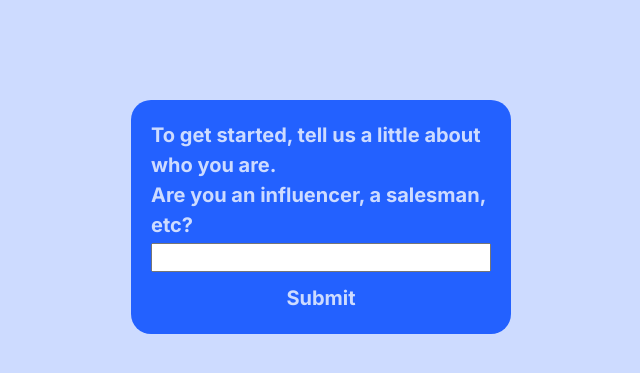
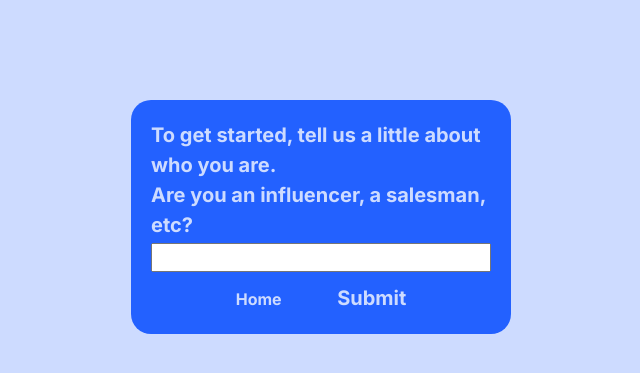
Before and after one commit to Satwik290896/GPT3-Find-Hashtags, a Flask app: page / in a window 1280 px wide. Shown: the top 373 px of the page, without its empty margins (319-959 px from the left). Run offline with Flask 2, Linux system fonts and the light colour scheme; some libraries are stand-ins or nearby versions.

Commit message:
Back, Home

```diff
--- a/server.py
+++ b/server.py
@@ -5,7 +5,7 @@ import config
 
 # load any file in .env
 openai.api_key = config.api_key
-
+print("HEllo ", config.api_key)
 
 app = Flask(__name__)
 
--- a/static/index.js
+++ b/static/index.js
@@ -17,7 +17,16 @@ let hashtagsArr;
 const renderContent = async (userInput) => {
   $(".description").html(descriptions[currDescIdx]);
 
-  if (currDescIdx === 2) {
+  if(currDescIdx == 0) {
+    $("#back").addClass("d-none");
+    $("#home").removeClass("d-none");
+  }
+  else if (currDescIdx == 1) {
+    $("#back").removeClass("d-none");
+    $("#home").addClass("d-none");
+
+  }
+  else if (currDescIdx == 2) {
     $.ajax({
       type: "POST",
       url: "inputs",
@@ -33,7 +42,10 @@ const renderContent = async (userInput) => {
         console.log(error);
       },
     });
-  } else if (currDescIdx === 3) {
+  } else if (currDescIdx == 3) {
+    $("#back").addClass("d-none");
+    $("#home").removeClass("d-none");
+    $("#tab").addClass("d-none");
     $("#regenerate").removeClass("d-none");
     $(".selection").append("Select a caption by entering a number from 1-5.");
 
@@ -56,11 +68,12 @@ const renderContent = async (userInput) => {
         console.log(error);
       },
     });
-  } else if (currDescIdx === 4) {
+  } else if (currDescIdx == 4) {
     $(".choices").empty();
     hashtagsArr.forEach((hashtag) => {
       $(".choices").append(hashtag);
     });
+    $("#submit-btn").addClass("d-none");
   }
 };
 
@@ -124,10 +137,32 @@ const handleRegenerate = () => {
   });
 };
 
+const handleback = () => {
+  $("#back").on("click", () => {
+    if (currDescIdx == 1 || currDescIdx == 2) {
+      currDescIdx = currDescIdx - 1;
+      renderContent();
+    }
+  });
+};
+
+const handlehome = () => {
+  $("#back").on("click", () => {
+    if (currDescIdx == 0 || currDescIdx > 2) {
+      currDescIdx = 0;
+      renderContent();
+    }
+  });
+};
+
 $(document).ready(() => {
   renderContent();
 
   handleSubmit();
 
   handleRegenerate();
+
+  handleback();
+
+  handlehome();
 });
--- a/static/main.css
+++ b/static/main.css
@@ -25,6 +25,24 @@ body {
   font-size: 15px;
 }
 
+#back {
+  border-style: none;
+  background-color: transparent;
+  color: #cddbff;
+  font-weight: 700;
+  margin-top: 10px;
+  margin-left: -150px;
+}
+
+#home {
+  border-style: none;
+  background-color: transparent;
+  color: #cddbff;
+  font-weight: 700;
+  margin-top: 10px;
+  font-size: medium;
+
+}
 #submit-btn,
 #regenerate {
   border-style: none;
@@ -34,6 +52,8 @@ body {
   margin-top: 10px;
 }
 
+#home:hover,
+#back:hover,
 #submit-btn:hover,
 #regenerate:hover {
   cursor: grab;
@@ -43,3 +63,8 @@ body {
 .choices {
   font-weight: 400;
 }
+
+#tab {
+  display: inline-block;
+  margin-left: 10%;
+}
--- a/templates/questionnaire.html
+++ b/templates/questionnaire.html
@@ -9,6 +9,10 @@
       <div class="selection"></div>
       <input type="text" id="user-input" name="user-input" /> <br />
       <div class="text-center">
+        <button id="back"><--</button>
+        <button id="home" class="d-none" n>Home</button>
+        <span id="tab"></span>
+
         <input
           type="submit"
           id="submit-btn"
```
